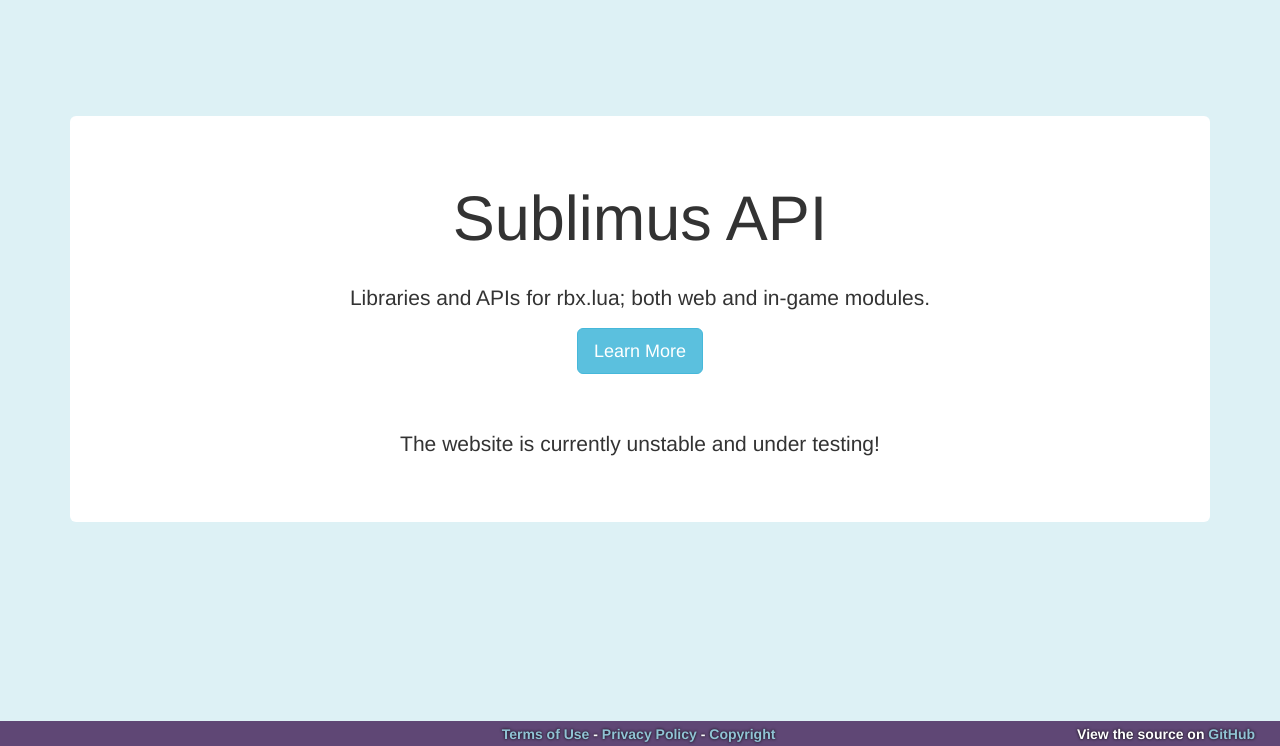
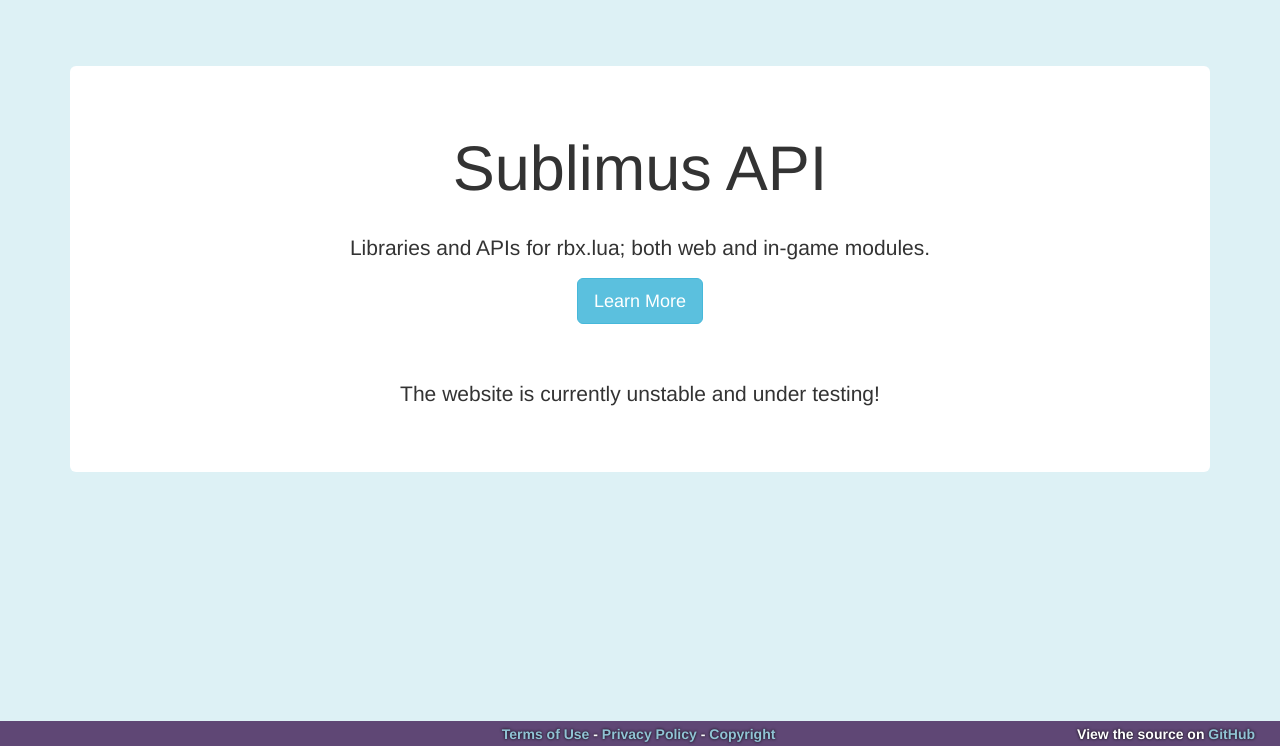
Before and after one commit to huner2/SublimusAPI, a Flask app: page / in a window 1280 px wide. Shown: the part 54-800 px from the top of the page. Run offline with Flask 2, Linux system fonts and the light colour scheme; some libraries are stand-ins or nearby versions.

Commit message:
public facing and move up

```diff
--- a/Site/config.json
+++ b/Site/config.json
@@ -1,7 +1,7 @@
 {
     "secret_key": "this_is_quite_the_secret_key",
 
-    "host": "127.0.0.1",
+    "host": "0.0.0.0",
     "port": 69,
 
     "db": "sqlite:///users.db",
--- a/Site/static/css/main.css
+++ b/Site/static/css/main.css
@@ -125,7 +125,7 @@ hr{
 	border-color: rgba(0,0,0,0.25);
 }
 .container-main{
-	margin-top:100px;
+	margin-top:50px;
 }
 .container-main > .jumbotron{
 	background-color:white;
```
